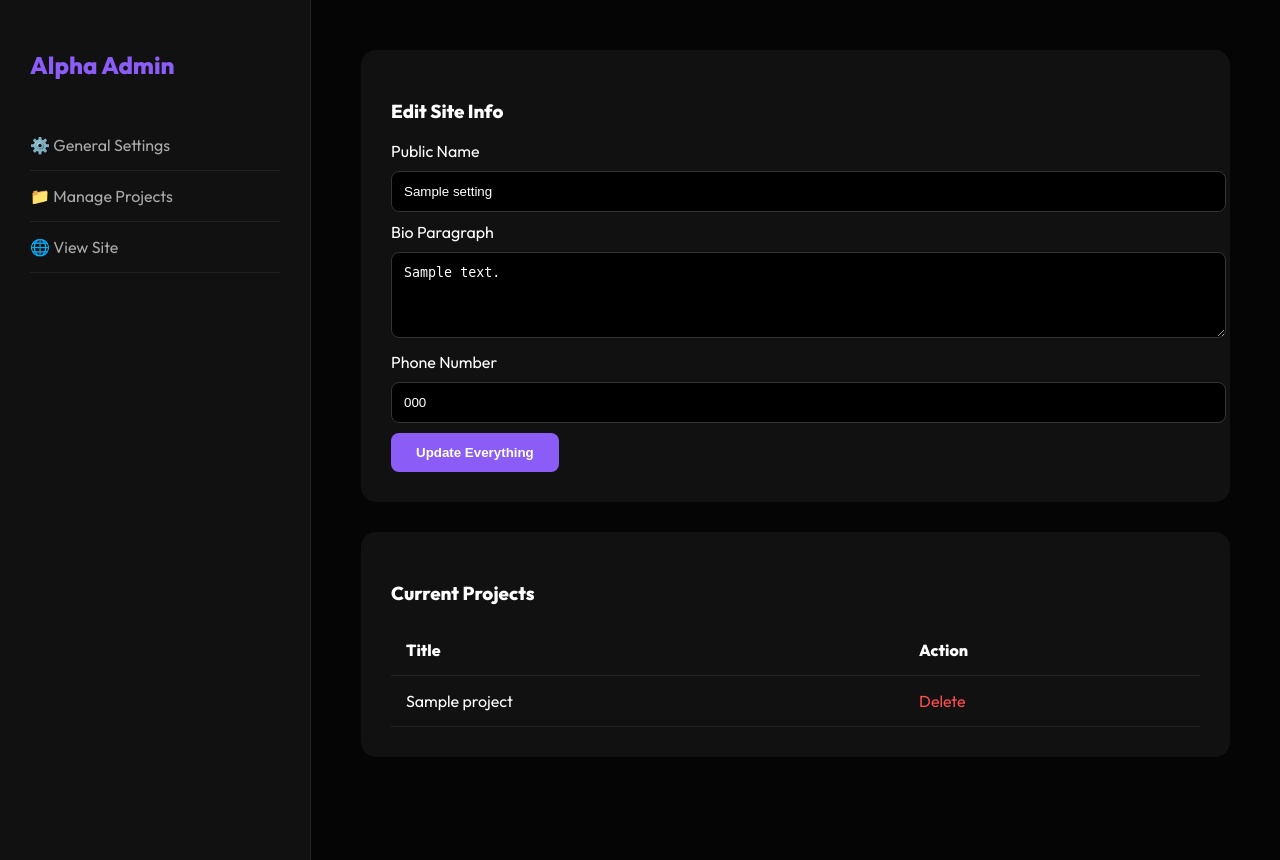
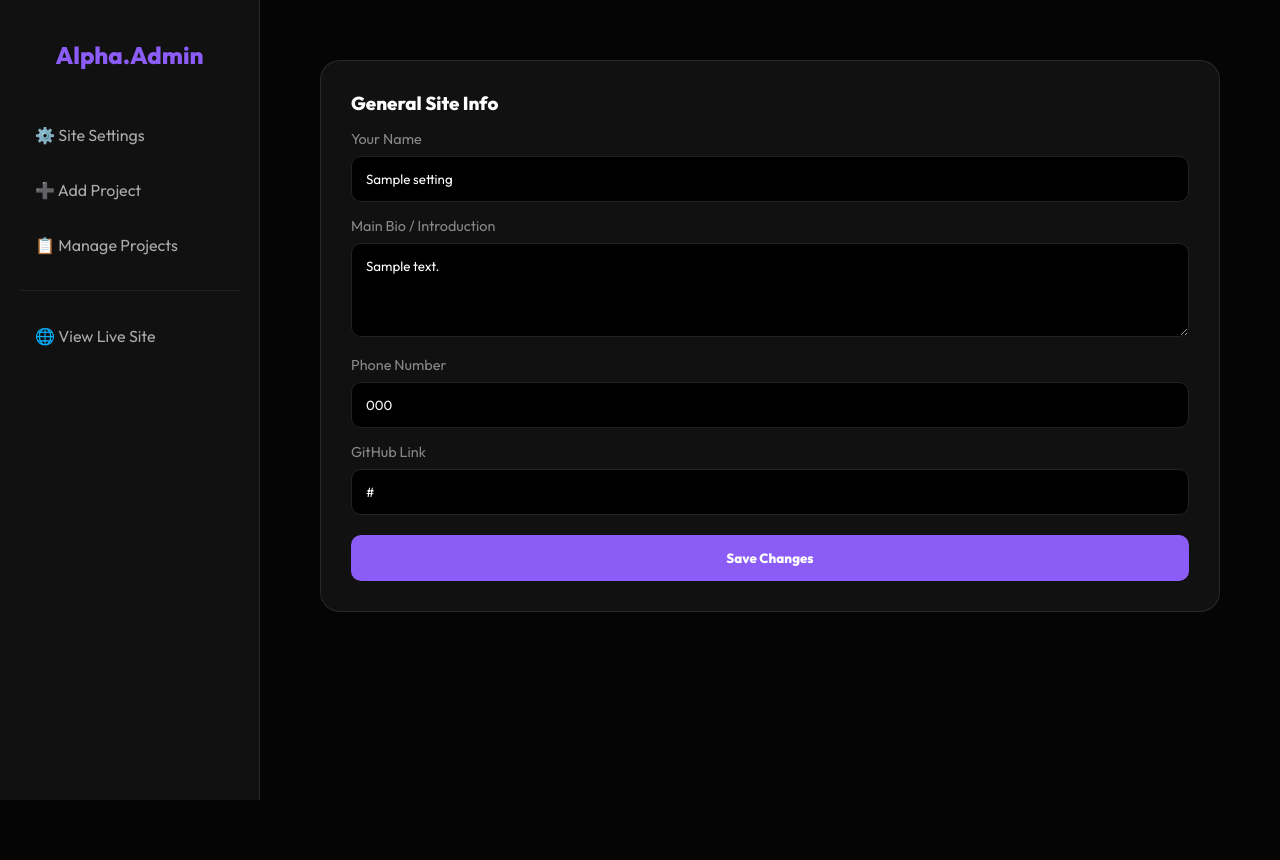
Before and after one commit to AlphaMugisha/portfolio, a PHP site: page /admin.php in a window 1280 px wide. After the commit the page ends 800 px from the top, so only its background shows below. Run offline with PHP 8.4, Linux system fonts and the light colour scheme; tables that the repository leaves empty or names only in its code hold one stand-in row (values such as "Sample post").

Commit message:
added shi

```diff
--- a/admin.php
+++ b/admin.php
@@ -1,86 +1,184 @@
 <?php
+// --- 1. DATABASE CONNECTION ---
 $conn = mysqli_connect('localhost', 'root', '', 'alpha_portfolio');
 
-// Handle Setting Updates
+if (!$conn) {
+    die("<p style='color:red;'>Connection failed: Check XAMPP.</p>");
+}
+
+$status_msg = "";
+
+// --- 2. HANDLE SETTINGS UPDATE ---
 if (isset($_POST['update_settings'])) {
     $name = mysqli_real_escape_string($conn, $_POST['my_name']);
     $bio = mysqli_real_escape_string($conn, $_POST['bio']);
     $phone = mysqli_real_escape_string($conn, $_POST['phone']);
-    $sql = "UPDATE site_settings SET my_name='$name', bio='$bio', phone='$phone' WHERE id=1";
-    mysqli_query($conn, $sql);
+    $github = mysqli_real_escape_string($conn, $_POST['github_link']);
+
+    $sql = "UPDATE site_settings SET my_name='$name', bio='$bio', phone='$phone', github_link='$github' WHERE id=1";
+    if (mysqli_query($conn, $sql)) {
+        $status_msg = "✅ Site settings updated!";
+    }
 }
 
-// Handle Project Deletion
-if (isset($_GET['delete'])) {
-    $id = $_GET['delete'];
-    mysqli_query($conn, "DELETE FROM projects WHERE id=$id");
+// --- 3. HANDLE NEW PROJECT SUBMISSION ---
+if (isset($_POST['save_project'])) {
+    $title = mysqli_real_escape_string($conn, $_POST['title']);
+    $desc = mysqli_real_escape_string($conn, $_POST['desc']);
+    $tags = mysqli_real_escape_string($conn, $_POST['tags']);
+    $link = mysqli_real_escape_string($conn, $_POST['link']);
+    $icon = mysqli_real_escape_string($conn, $_POST['icon']);
+
+    $sql = "INSERT INTO projects (title, description, tags, link, icon_name, status)
+            VALUES ('$title', '$desc', '$tags', '$link', '$icon', 'active')";
+    if (mysqli_query($conn, $sql)) {
+        $status_msg = "🚀 New project added!";
+    }
 }
 
+// --- 4. HANDLE STATUS TOGGLE ---
+if (isset($_GET['toggle_id'])) {
+    $id = (int)$_GET['toggle_id'];
+    $current = $_GET['current'];
+    $new_status = ($current == 'active') ? 'inactive' : 'active';
+    mysqli_query($conn, "UPDATE projects SET status='$new_status' WHERE id=$id");
+    header("Location: admin.php#manage");
+}
+
+// --- 5. HANDLE DELETE ---
+if (isset($_GET['delete_id'])) {
+    $id = (int)$_GET['delete_id'];
+    mysqli_query($conn, "DELETE FROM projects WHERE id=$id");
+    header("Location: admin.php#manage");
+}
+
+// --- 6. FETCH DATA ---
 $settings = mysqli_fetch_assoc(mysqli_query($conn, "SELECT * FROM site_settings WHERE id=1"));
-$projects = mysqli_query($conn, "SELECT * FROM projects");
+$projects = mysqli_query($conn, "SELECT * FROM projects ORDER BY id DESC");
 ?>
 
 <!DOCTYPE html>
-<html>
+<html lang="en">
 <head>
-    <title>Alpha Dashboard</title>
-    <link href="https://fonts.googleapis.com/css2?family=Outfit:wght@400;800&display=swap" rel="stylesheet">
+    <meta charset="UTF-8">
+    <title>Alpha | God Mode Dashboard</title>
+    <link href="https://fonts.googleapis.com/css2?family=Outfit:wght@300;400;600;800&display=swap" rel="stylesheet">
+    <script type="module" src="https://unpkg.com/ionicons@5.5.2/dist/ionicons/ionicons.esm.js"></script>
     <style>
-        :root { --p: #8b5cf6; --bg: #050505; --card: #111; }
-        body { background: var(--bg); color: white; font-family: 'Outfit'; display: flex; margin: 0; }
+        :root { --p: #8b5cf6; --bg: #050505; --card: #111; --border: rgba(255,255,255,0.1); }
+        * { margin: 0; padding: 0; box-sizing: border-box; font-family: 'Outfit', sans-serif; }
+        body { background: var(--bg); color: white; display: flex; min-height: 100vh; }
 
-        /* Sidebar Menu */
-        .sidebar { width: 250px; background: var(--card); height: 100vh; padding: 30px; border-right: 1px solid #222; }
-        .sidebar h2 { color: var(--p); margin-bottom: 40px; }
-        .menu-item { display: block; color: #aaa; text-decoration: none; padding: 15px 0; border-bottom: 1px solid #222; }
-        .menu-item:hover { color: white; }
+        /* Sidebar */
+        .sidebar { width: 260px; background: var(--card); border-right: 1px solid var(--border); padding: 40px 20px; position: fixed; height: 100vh; }
+        .sidebar h2 { font-weight: 800; color: var(--p); margin-bottom: 40px; text-align: center; }
+        .nav-link { display: flex; align-items: center; gap: 15px; color: #aaa; text-decoration: none; padding: 15px; border-radius: 10px; transition: 0.3s; margin-bottom: 5px; }
+        .nav-link:hover, .nav-link.active { background: rgba(139, 92, 246, 0.1); color: white; }
 
-        .main-content { flex: 1; padding: 50px; overflow-y: auto; }
-        .card { background: var(--card); padding: 30px; border-radius: 15px; margin-bottom: 30px; }
-        input, textarea { width: 100%; padding: 12px; margin: 10px 0; background: #000; border: 1px solid #333; color: white; border-radius: 8px; }
-        .btn { background: var(--p); color: white; border: none; padding: 12px 25px; border-radius: 8px; cursor: pointer; font-weight: bold; }
+        /* Main Content */
+        .main { margin-left: 260px; flex: 1; padding: 60px; }
+        .section { display: none; }
+        .section:target { display: block; }
+        #settings { display: block; } /* Default section */
 
-        table { width: 100%; border-collapse: collapse; margin-top: 20px; }
-        th, td { text-align: left; padding: 15px; border-bottom: 1px solid #222; }
-        .del-btn { color: #ff4d4d; text-decoration: none; }
+        .card { background: var(--card); border: 1px solid var(--border); padding: 30px; border-radius: 20px; margin-bottom: 30px; }
+        .status-banner { background: var(--p); color: white; padding: 15px; border-radius: 10px; margin-bottom: 20px; text-align: center; font-weight: 600; }
+
+        label { display: block; margin: 15px 0 8px; color: #888; font-size: 0.9rem; }
+        input, textarea, select { width: 100%; padding: 14px; background: #000; border: 1px solid #222; border-radius: 10px; color: white; outline: none; }
+        .btn { background: var(--p); color: white; border: none; padding: 15px 30px; border-radius: 10px; cursor: pointer; font-weight: 700; margin-top: 20px; width: 100%; }
+
+        /* Table/List Styles */
+        .project-item { display: flex; justify-content: space-between; align-items: center; padding: 20px; border-bottom: 1px solid #222; }
+        .badge { padding: 4px 10px; border-radius: 5px; font-size: 0.7rem; font-weight: 800; text-transform: uppercase; }
+        .badge.active { background: #10b981; color: #000; }
+        .badge.inactive { background: #ef4444; color: #fff; }
+        .actions a { text-decoration: none; font-weight: 600; font-size: 0.85rem; margin-left: 15px; }
     </style>
 </head>
 <body>
 
     <div class="sidebar">
-    <h2>Alpha Admin</h2>
-    <a href="#settings" class="menu-item">⚙️ General Settings</a>
-    <a href="#projects" class="menu-item">📁 Manage Projects</a>
-    <a href="index.php" class="menu-item">🌐 View Site</a>
+        <h2>Alpha<span>.Admin</span></h2>
+        <a href="#settings" class="nav-link">⚙️ Site Settings</a>
+        <a href="#add" class="nav-link">➕ Add Project</a>
+        <a href="#manage" class="nav-link">📋 Manage Projects</a>
+        <hr style="border: 0; border-top: 1px solid #222; margin: 20px 0;">
+        <a href="index.php" class="nav-link">🌐 View Live Site</a>
     </div>
 
-<div class="main-content">
-    <section id="settings" class="card">
-        <h3>Edit Site Info</h3>
+    <div class="main">
+        <?php if($status_msg): ?> <div class="status-banner"><?php echo $status_msg; ?></div> <?php endif; ?>
+
+        <div id="settings" class="section">
+            <div class="card">
+                <h3>General Site Info</h3>
                 <form method="POST">
-            <label>Public Name</label>
+                    <label>Your Name</label>
                     <input type="text" name="my_name" value="<?php echo $settings['my_name']; ?>">
-            <label>Bio Paragraph</label>
+                    <label>Main Bio / Introduction</label>
                     <textarea name="bio" rows="4"><?php echo $settings['bio']; ?></textarea>
                     <label>Phone Number</label>
                     <input type="text" name="phone" value="<?php echo $settings['phone']; ?>">
-            <button type="submit" name="update_settings" class="btn">Update Everything</button>
+                    <label>GitHub Link</label>
+                    <input type="text" name="github_link" value="<?php echo $settings['github_link']; ?>">
+                    <button type="submit" name="update_settings" class="btn">Save Changes</button>
                 </form>
-    </section>
-
-    <section id="projects" class="card">
-        <h3>Current Projects</h3>
-        <table>
-            <tr><th>Title</th><th>Action</th></tr>
-            <?php while($p = mysqli_fetch_assoc($projects)): ?>
-            <tr>
-                <td><?php echo $p['title']; ?></td>
-                <td><a href="admin.php?delete=<?php echo $p['id']; ?>" class="del-btn">Delete</a></td>
-            </tr>
-            <?php endwhile; ?>
-        </table>
-    </section>
+            </div>
         </div>
 
+        <div id="add" class="section">
+            <div class="card">
+                <h3>Launch New Project</h3>
+                <form method="POST">
+                    <input type="text" name="title" placeholder="Project Name" required style="margin-top:20px;">
+                    <textarea name="desc" rows="3" placeholder="Brief description..." required style="margin-top:20px;"></textarea>
+                    <input type="text" name="tags" placeholder="Tags (e.g. PHP, MySQL, JS)" style="margin-top:20px;">
+                    <input type="text" name="link" placeholder="GitHub/Live URL" style="margin-top:20px;">
+                    <label>Select Icon</label>
+                    <select name="icon">
+                        <option value="code-slash-outline">Code Block</option>
+                        <option value="rocket-outline">Aviation/Rocket</option>
+                        <option value="hardware-chip-outline">AI/Robotics</option>
+                        <option value="alarm-outline">Alarm/Clock</option>
+                    </select>
+                    <button type="submit" name="save_project" class="btn">Add to Portfolio</button>
+                </form>
+            </div>
+        </div>
+
+        <div id="manage" class="section">
+            <div class="card">
+                <h3>Existing Projects</h3>
+                <p style="color:#666; margin-bottom:20px;">Toggle visibility or remove projects.</p>
+                <?php while($p = mysqli_fetch_assoc($projects)): ?>
+                <div class="project-item">
+                    <div>
+                        <span class="badge <?php echo $p['status']; ?>"><?php echo $p['status']; ?></span>
+                        <strong style="margin-left:10px;"><?php echo $p['title']; ?></strong>
+                    </div>
+                    <div class="actions">
+                        <a href="admin.php?toggle_id=<?php echo $p['id']; ?>&current=<?php echo $p['status']; ?>" style="color:var(--p);">
+                            Mark as <?php echo ($p['status'] == 'active') ? 'Inactive' : 'Active'; ?>
+                        </a>
+                        <a href="admin.php?delete_id=<?php echo $p['id']; ?>" style="color:#666;" onclick="return confirm('Delete forever?')">Delete</a>
+                    </div>
+                </div>
+                <?php endwhile; ?>
+            </div>
+        </div>
+
+    </div>
+
+    <script>
+        // Simple script to handle showing sections based on URL hash
+        window.addEventListener('hashchange', function() {
+            const hash = window.location.hash || '#settings';
+            document.querySelectorAll('.section').forEach(s => s.style.display = 'none');
+            document.querySelector(hash).style.display = 'block';
+        });
+        // Run on load
+        if(window.location.hash) window.dispatchEvent(new Event('hashchange'));
+    </script>
 </body>
 </html>
```
Lines whose indentation alone changed are shown as unchanged.
